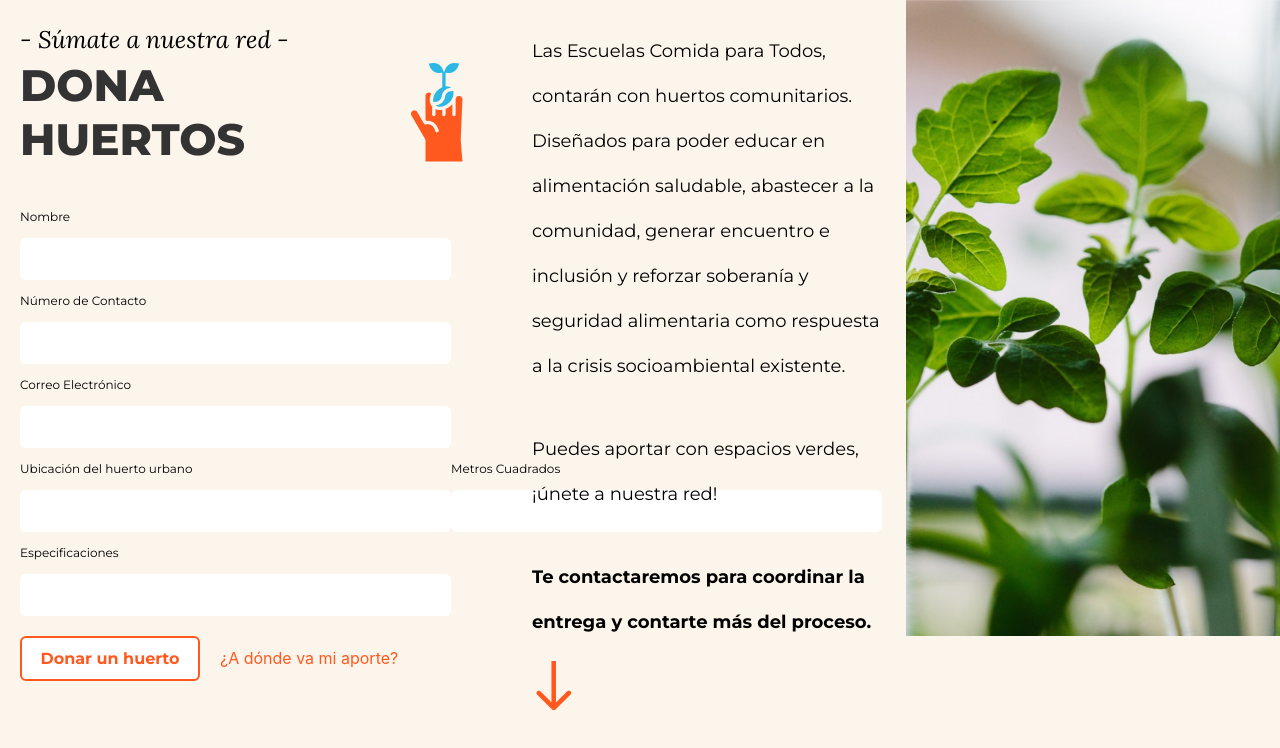
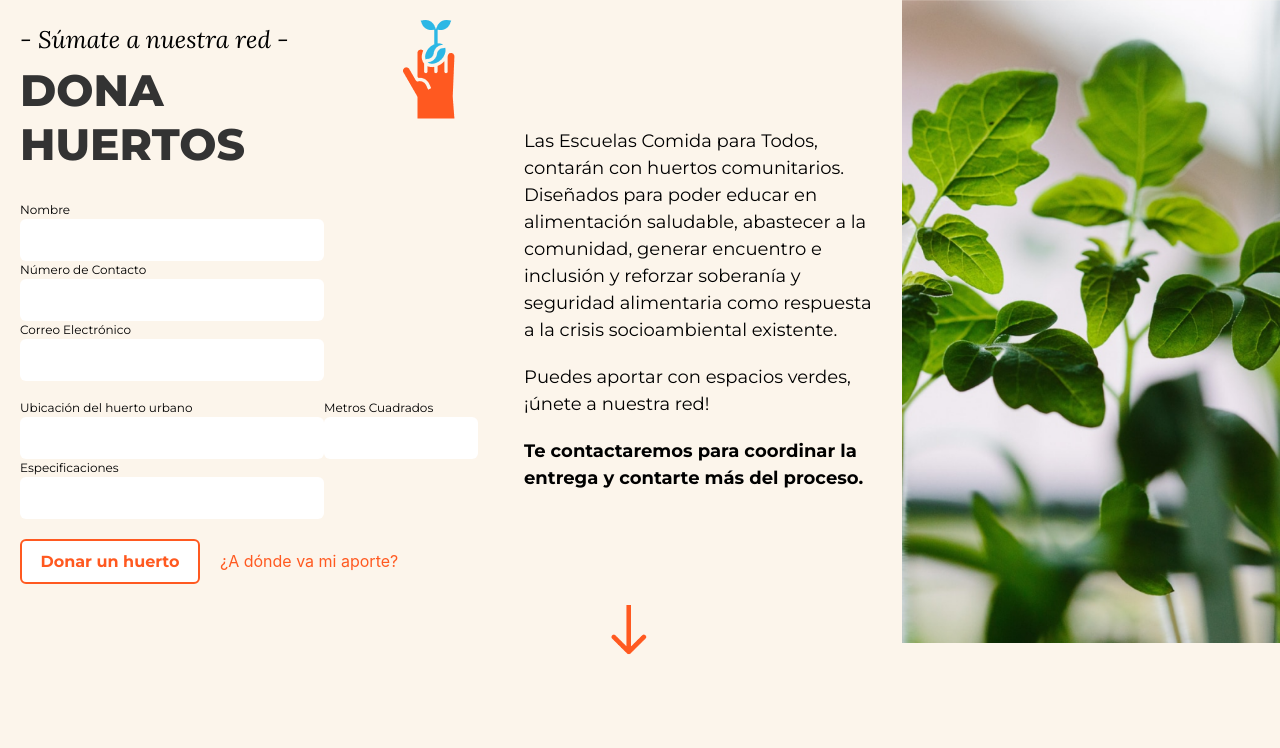
Before and after one commit to maritz-u/ComidaParaTodos, a React (Create React App) app: page /huertos in a window 1280 px wide. Shown: the top 748 px of the page. Built offline with nearby package versions, Linux system fonts and the light colour scheme.

Commit message:
cambios en sumate

```diff
--- a/src/Views/Sumate/SumateHuertos.js
+++ b/src/Views/Sumate/SumateHuertos.js
@@ -12,10 +12,11 @@ const SumateHuertos = () => {
                     <div className={styles.TextoImagenHuerto}>
                         <div className={styles.TextH1huerto}>
                             <h1>DONA HUERTOS</h1>
+                            </div>
                             <div className={styles.TextoIconoHuerto} >
-                            <img className={styles.IconoHuerto} src={IconoHuerto1} alt="" />
+                                <img className={styles.IconoHuerto} src={IconoHuerto1} alt="" />
                             </div>
-                        </div>
+
                     </div>
 
                 </div>
@@ -29,16 +30,23 @@ const SumateHuertos = () => {
 
                     <p>Correo Electrónico</p>
                     <input className={styles.InputHuerto} type="text" ></input>
+                    <br></br>
                     <div className={styles.HuertoUbicacion}>
+
                         <div>
                             <p>Ubicación del huerto urbano</p>
                             <input className={styles.InputHuerto} type="text"></input>
                         </div>
+
                         <div>
                             <p>Metros Cuadrados</p>
-                            <input className={styles.InputHuerto} type="text"></input>
+
+                            <input className={styles.InputHuerto00} type="text"></input>
                         </div>
+
+
                     </div>
+
                     <p>Especificaciones</p>
                     <input className={styles.InputHuerto} type="text"></input>
                 </div>
--- a/src/Views/Sumate/SumateHuertos.module.css
+++ b/src/Views/Sumate/SumateHuertos.module.css
@@ -26,6 +26,9 @@
     line-height: 27px;
     letter-spacing: 0px;
     text-align: left;
+    margin: 0;
+
+
 }
 
 .textos{
@@ -44,9 +47,26 @@
     align-items: center;
 }
 
+.FormularioHuerto{
+    display: flex;
+    flex-flow: column;
+    align-content: center;
+    width: 80%;
+    margin-left: 20px;
+    font-family: Montserrat;
+    font-size: 12px;
+    font-style: normal;
+    font-weight: 400;
+    line-height: 18px;
+    letter-spacing: 0px;
+    text-align: left;
+    padding-top: -10px;
+}
+
+
 .InputHuerto{
     height: 40px;
-    width: 427px;
+    width: 300px;
     left: 40px;
     top: 279px;
     border-radius: 6px;
@@ -55,31 +75,38 @@
     cursor: pointer;
 }
 
-.TextoImagenHuerto{
- flex-direction: row;
- margin-top: -50px;
+.InputHuerto00{
+    height: 40px;
+    width: 150px;
+    left: 40px;
+    top: 279px;
+    border-radius: 6px;
+    border: none;
+    outline: none;
+    cursor: pointer;
+    margin-right: 10PX;
 }
 
-.FormularioHuerto{
+
+
+.TextoImagenHuerto{
     display: flex;
-    flex-flow: column;
-    align-content: center;
-    width: 80%;
-    margin-left: 20px;
+    flex-direction: row;
+    margin-top: -45px;
+}
 
-    font-family: Montserrat;
-    font-size: 12px;
-    font-style: normal;
-    font-weight: 400;
-    line-height: 18px;
-    letter-spacing: 0px;
-    text-align: left;
+.TextoIconoHuerto{
+    margin-top: -40px;
 }
 
 .HuertoUbicacion{
     display: flex;
     flex-flow: row;
-    justify-content: space-between
+    /* justify-content: space-between */
+}
+
+.HuertoUbicacion p {
+    display: inline;
 }
 
 .BtonHuerto{
@@ -112,12 +139,15 @@
     width: 30%;
     height: 100%;
     margin-left: 20px;
-    margin-top: 20px;
+    padding-top: 10%;
 }
 
 .FlechaHuerto{
     text-align: center;
-    margin-right: 20%;
+    display: flex;
+padding-top: 28%;
+padding-left: 22%;
+
 }
 
 .BoxHuerto3{
--- a/src/Views/Sumate/SumateTrabajemos.js
+++ b/src/Views/Sumate/SumateTrabajemos.js
@@ -79,20 +79,21 @@ const SumateTrabajemos = () => {
             </div>
           </div>
           <div className={styles.CajaTexto}>
+<div  className={styles.CajaTexto2} >
 
-            <h4>
-             {`Únete a nuestro modelo economía
-              circular y genera mayor impacto:`}
-            </h4>
+
+            <h4>  Únete a nuestro modelo de economía</h4>
+            <h4>  circular y genera mayor impacto: </h4>
 
             <p> <span>+</span> Compromiso social</p>
             <p> <span>+</span> Re activación de la actividad.</p>
             <p> <span>+</span> Estabilidad económica.</p>
-            <p> <span>+</span>Fuente de ingresos.</p>
+            <p> <span>+</span> Fuente de ingresos.</p>
             <p> <span>+</span> Fortalecimiento de sus redes</p>
             <p> <span>+</span> Estabilidad económica.</p>
             <p> <span>+</span> Fuente de ingresos.</p>
-            <p> <span>+</span>Re activación de la actividad.</p>
+            <p> <span>+</span> Re activación de la actividad.</p>
+            </div>
             <div>
               <FlechaColor />
             </div>
--- a/src/Views/Sumate/SumateTrabajemos.module.css
+++ b/src/Views/Sumate/SumateTrabajemos.module.css
@@ -7,11 +7,25 @@ flex-flow: row;
 .PrimerContenedor{
 display: flex;
 flex-flow: column;
-width: 70%;
+width:70%;
 height: 100%;
 margin-left: 20px;
 
 }
+
+.CajaTexto{
+    display: flex;
+    flex-flow: column;
+    margin-left: 50px;
+    padding-top: 0%;
+}
+
+
+.CajaTexto2 h4,p {
+
+    margin:0;
+}
+
 .BoxOlla{
 display: flex;
 flex-flow: column;
@@ -59,12 +73,18 @@ margin-top: 40px;
 
 }
 .InputTrabajemos{
-border-radius: 5px;
-border: none;
+    height: 40px;
+    width: 300px;
+    left: 40px;
+    top: 279px;
+    border-radius: 6px;
+    border: none;
+    outline: none;
+    cursor: pointer;
 
 }
 .Contactotrabajemos{
- display: flex;
+ display: inline;
  flex-flow: row;
 
 
```
